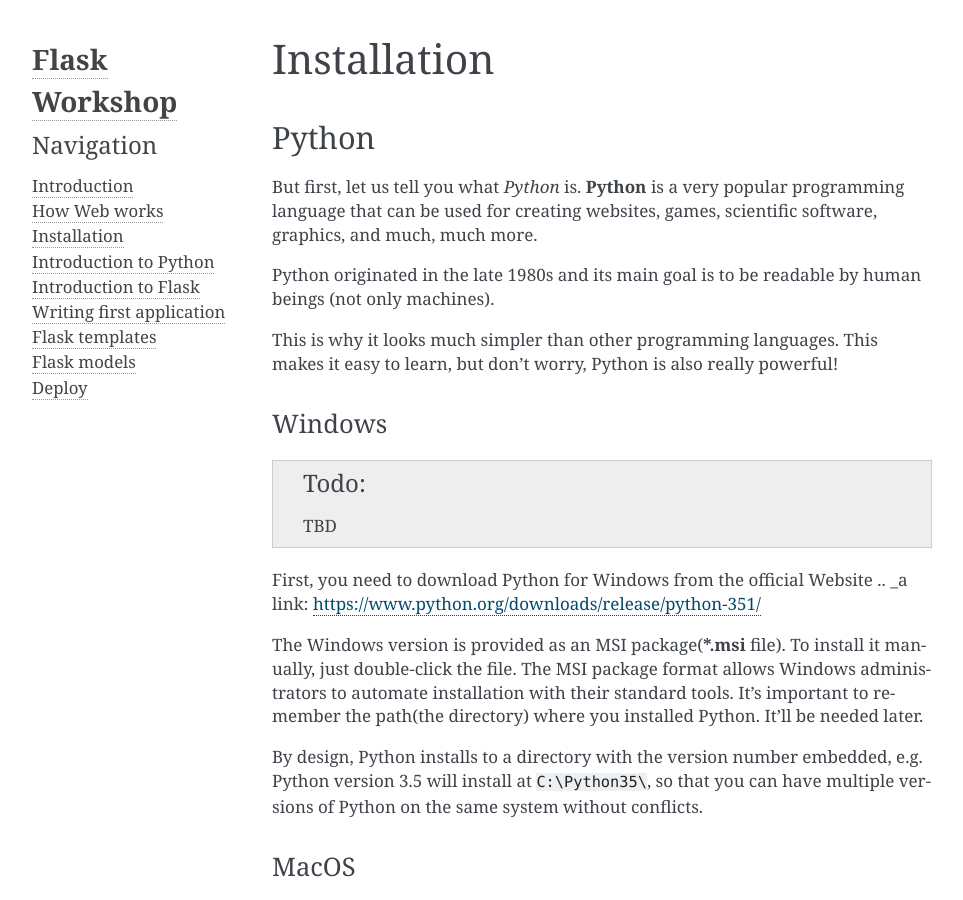
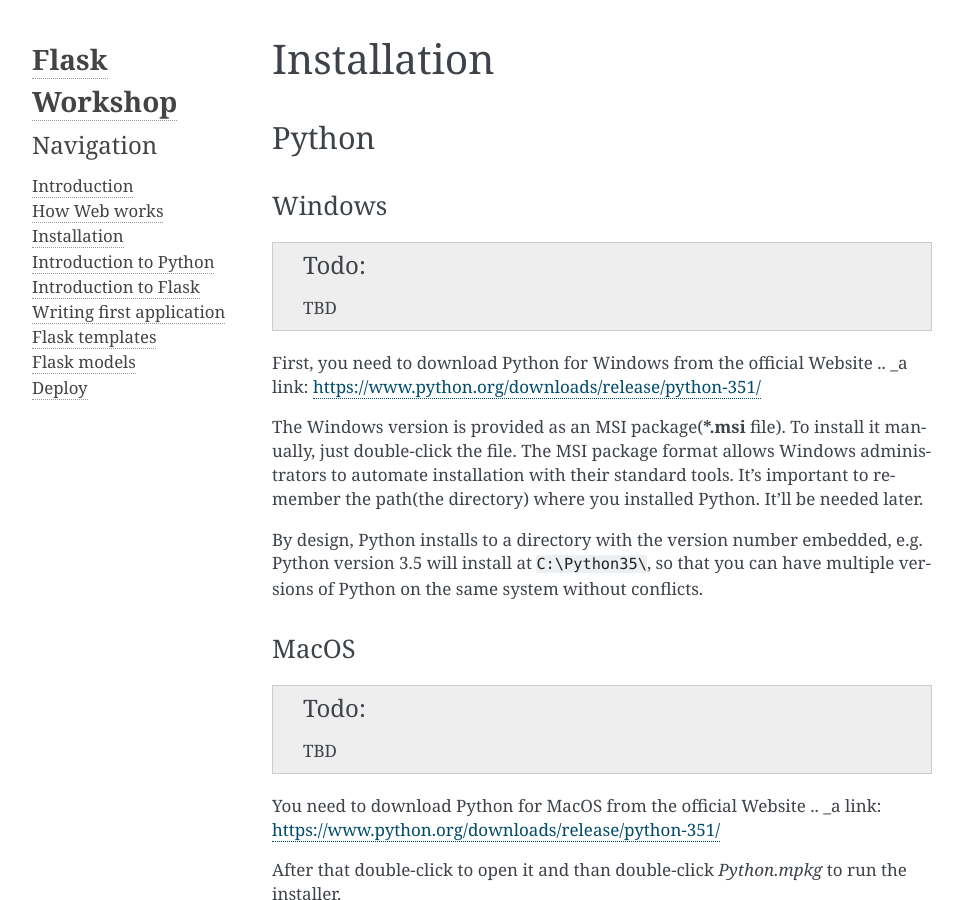
Before and after one commit to cutwater/FlaskWorkshop, a Sphinx documentation site: the page built from docs/installation.rst, in a window 1280 px wide and 900 px high. Shown: the whole window, without its empty margins (148-1111 px from the left). Built offline with Sphinx 7.4.7, drawn with Linux system fonts in a browser that asks for light colours.

Commit message:
Move description of python language to python-intro.rst

```diff
--- a/docs/installation.rst
+++ b/docs/installation.rst
@@ -5,11 +5,6 @@
 Python
 ======
 
-But first, let us tell you what *Python* is. **Python** is a very popular programming language that can be used for creating websites, games, scientific software, graphics, and much, much more.
-
-Python originated in the late 1980s and its main goal is to be readable by human beings (not only machines).
-
-This is why it looks much simpler than other programming languages. This makes it easy to learn, but don't worry, Python is also really powerful!
 
 Windows
 -------
```
